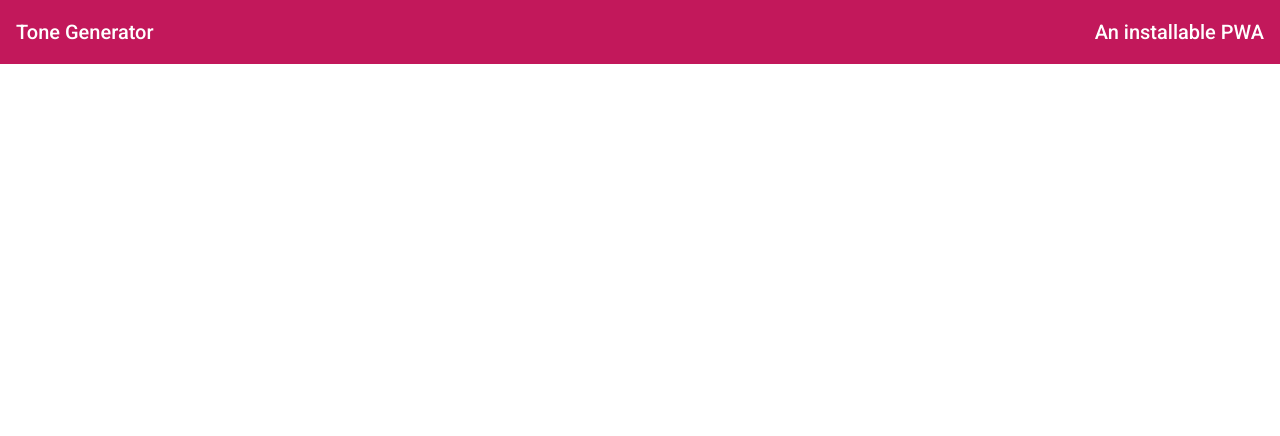
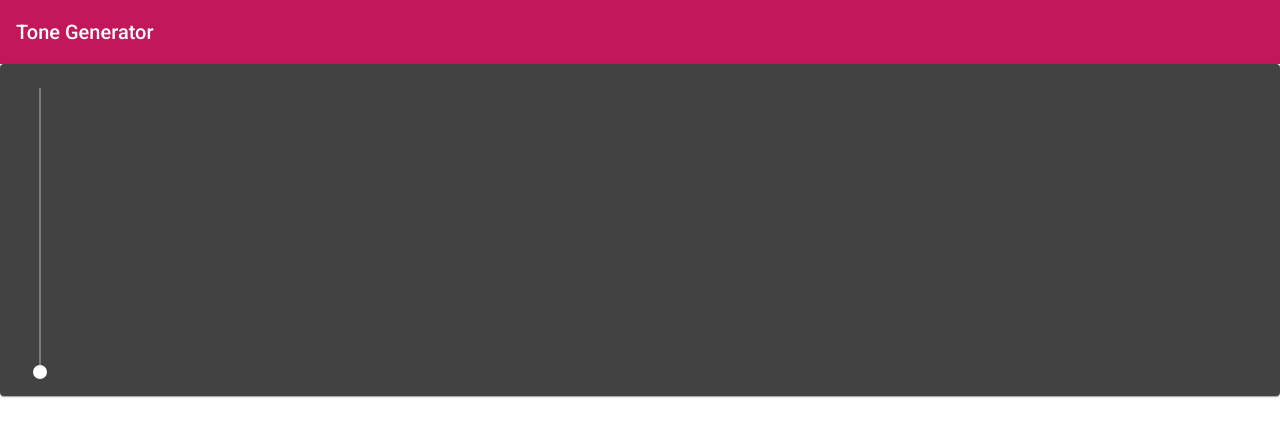
Before and after one commit to LayCraft/tone-generator, an Angular app: page / in a window 1280 px wide. Shown: the top 436 px of the page. Built offline with nearby package versions, Linux system fonts and the light colour scheme.

Commit message:
add number slider component

```diff
--- a/src/app/app.component.html
+++ b/src/app/app.component.html
@@ -1,5 +1,5 @@
 <mat-toolbar color="primary">
   <span>{{title}}</span>
   <span class="filler"></span>
-  <span>An installable PWA</span>
 </mat-toolbar>
+<app-number-slider></app-number-slider>
--- /dev/null
+++ b/src/app/number-slider/number-slider.component.html
@@ -0,0 +1,6 @@
+<mat-card class="slider-style">
+  <mat-card-content>
+    <mat-slider [disabled]="disabled" [invert]="invert" [max]="max" [min]="min" [step]="step" [thumbLabel]="thumbLabel" [tickInterval]="getSliderTickInterval()" [(ngModel)]="value" [vertical]="vertical">
+    </mat-slider>
+  </mat-card-content>
+</mat-card>
--- /dev/null
+++ b/src/app/number-slider/number-slider.component.scss
@@ -0,0 +1,12 @@
+.mat-slider-style {
+  display: flex;
+  align-content: center;
+  align-items: center;
+  height: 200px;
+}
+.mat-slider-vertical {
+  height: 300px;
+}
+.mat-slider-horizontal {
+  height: 300px;
+}
--- /dev/null
+++ b/src/app/number-slider/number-slider.component.ts
@@ -0,0 +1,33 @@
+import { Component, OnInit } from '@angular/core';
+
+@Component({
+  selector: 'app-number-slider',
+  templateUrl: './number-slider.component.html',
+  styleUrls: ['./number-slider.component.scss']
+})
+export class NumberSliderComponent implements OnInit {
+  autoTicks = true;
+  disabled = false;
+  invert = false;
+  max = 20000;
+  min = 20;
+  showTicks = true;
+  step = 1;
+  thumbLabel = true;
+  value = 0;
+  vertical = true;
+  tickInterval = 1;
+
+  constructor() { }
+
+  ngOnInit(): void {
+  }
+
+  getSliderTickInterval(): number | 'auto' {
+    if (this.showTicks) {
+      return this.autoTicks ? 'auto' : this.tickInterval;
+    }
+
+    return 0;
+  }
+}
```
Also changed, not shown: src/app/app.module.ts (+21 -10 lines), 1 other file (tests, documents, lock files or other folders).
